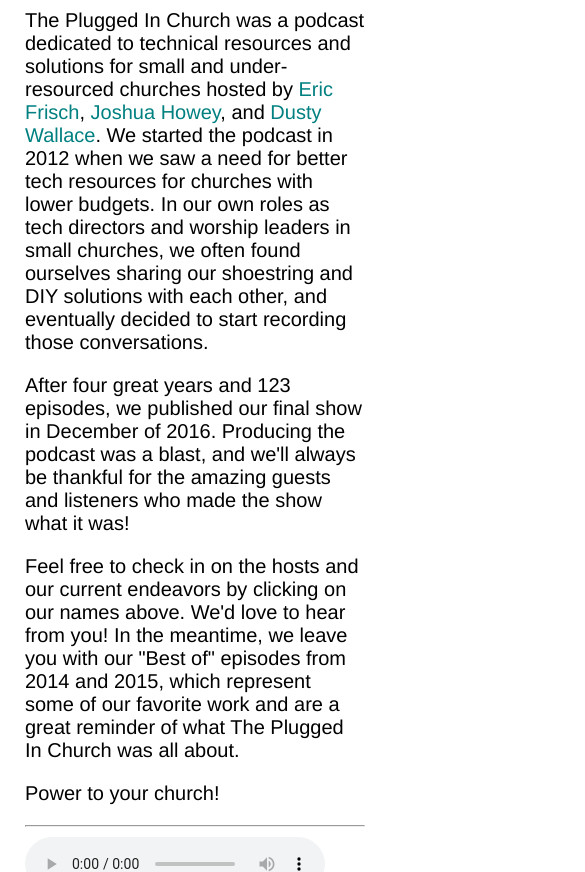
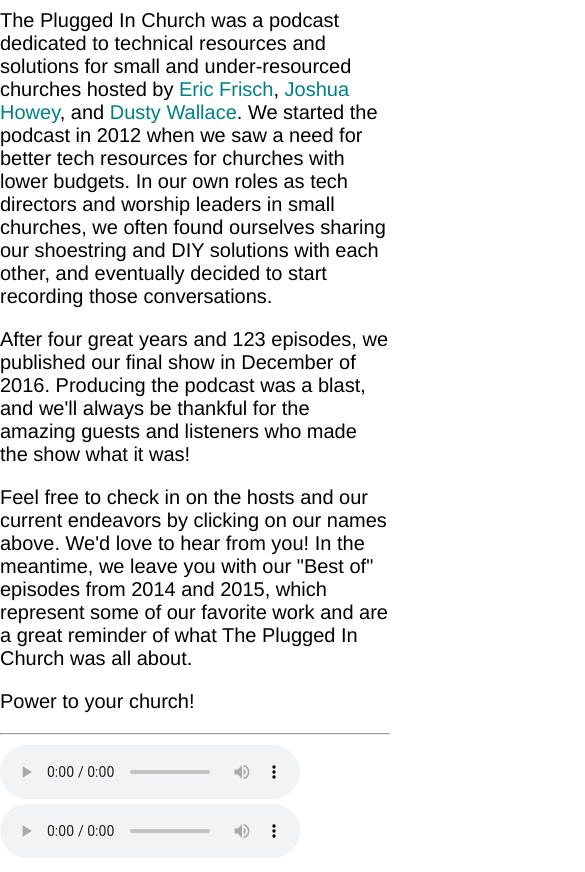
Before and after one commit to efdrums/pic, a plain HTML site: page index.html in a window 390 px wide. Shown: the part 372-1244 px from the top of the page, 585 px wide, since content can reach past the window. Drawn offline with Linux system fonts and the light colour scheme.

Commit message:
Update index.html

```diff
--- a/index.html
+++ b/index.html
@@ -5,10 +5,10 @@
 <base target="_blank">
 <meta name="viewport" content="width=device-width, initial-scale=1.0">
 <style>
-body {background-color:#FFFFFF; margin:50px auto; width:800px; font-family:Helvetica,sans-serif; font-size:125%; text-align:left; color:#000000;}
+body {background-color:#FFFFFF; margin:25px auto; width:800px; font-family:Helvetica,sans-serif; font-size:125%; text-align:left; color:#000000;}
 a {color:#008080; text-decoration:none;}
 @media only screen and (max-width:850px)
-{body {margin:25px; width:auto}}
+{body {width:auto}}
 {img {max-width:100%; height:auto;}}
 </style>
 </head>
```
